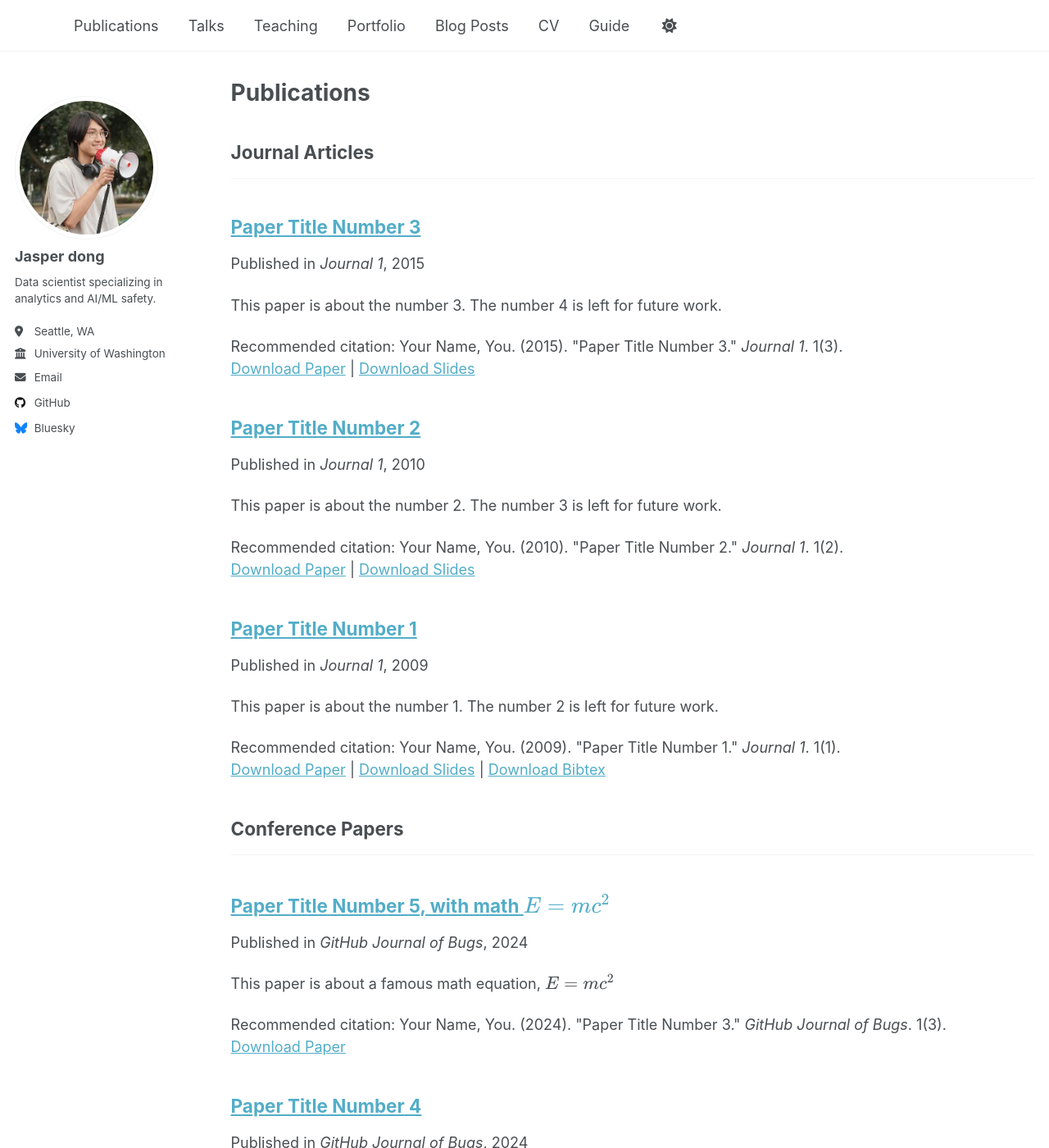
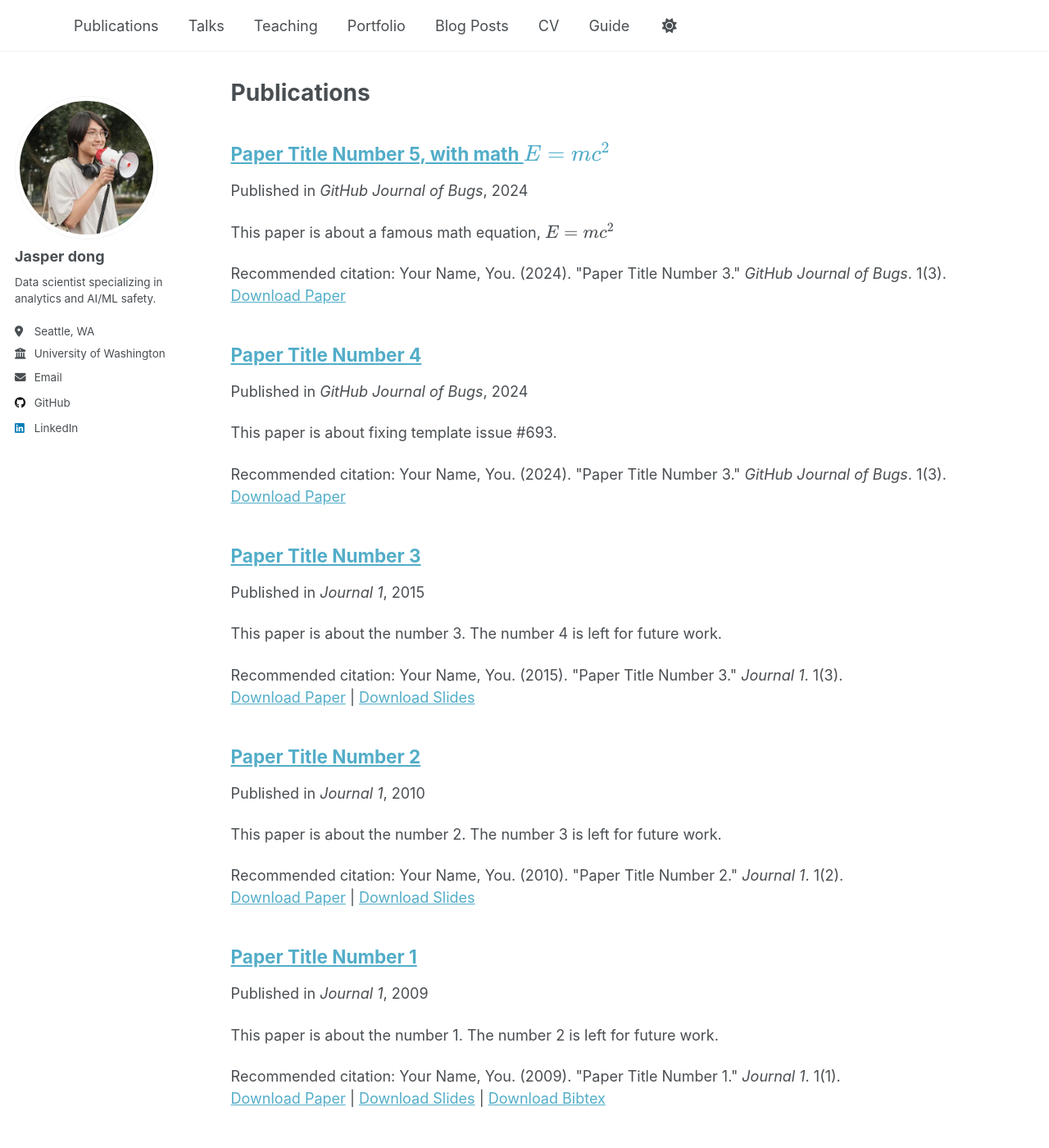
Before and after one commit to jmudong/jmudong.github.io, a Jekyll site: the page built from _pages/publications.html, in a window 1280 px wide and 1400 px high. Shown: the whole window at 82% size. Built offline with Jekyll 4.4.1, drawn with Linux system fonts in a browser that asks for light colours; a script that is not in the unit is left out; some of the changed lines change nothing that is shown; some of the changed text lies outside the part shown.

Commit message:
Update _config.yml

```diff
--- a/_config.yml
+++ b/_config.yml
@@ -54,7 +54,7 @@ author:
 
   # Social media
   artstation       : # Username
-  bluesky          : "bsky.app" # Replace this with you Bluesky username
+  bluesky          : # Replace this with you Bluesky username
   facebook         : # Username
   flickr           : # Username
   foursquare       : # Username
@@ -63,7 +63,7 @@ author:
   keybase          : # Username
   instagram        : # Username
   lastfm           : # Username
-  linkedin         : # Username
+  linkedin         : "jmudong" # Username
   mastodon         : # URL
   medium           : # URL
   pinterest        : # Username
@@ -78,15 +78,6 @@ author:
   xing             : # Username
   youtube          : # Username
   zhihu            : # Username
-
-# Publication Category - The following the list of publication categories and their headings
-publication_category:
-  books:
-    title: 'Books'
-  manuscripts:
-    title: 'Journal Articles'
-  conferences:
-    title: 'Conference Papers'
 
 # Site Settings
 teaser                   :  # filename of teaser fallback teaser image placed in /images/ for social media previews
```
